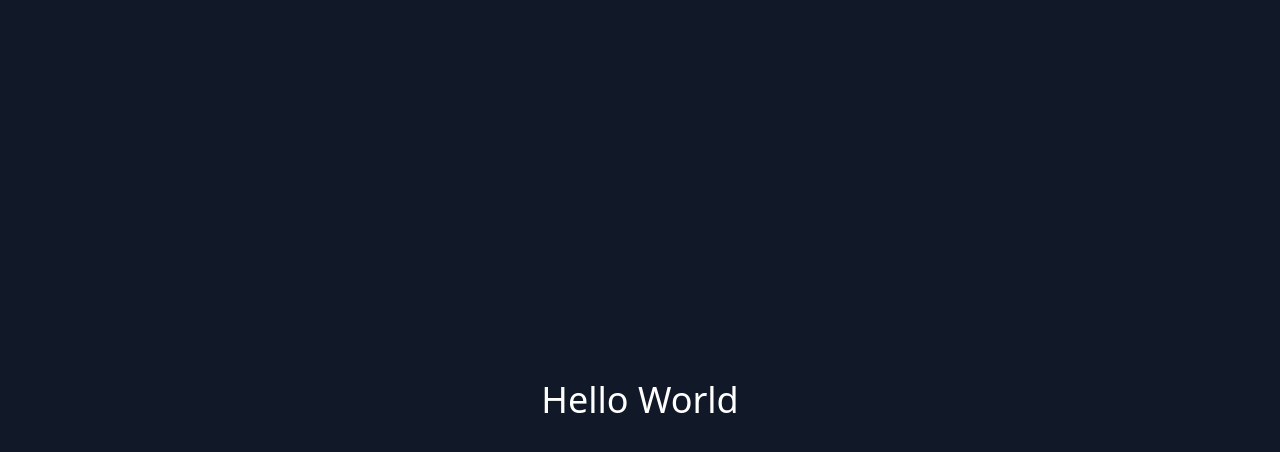
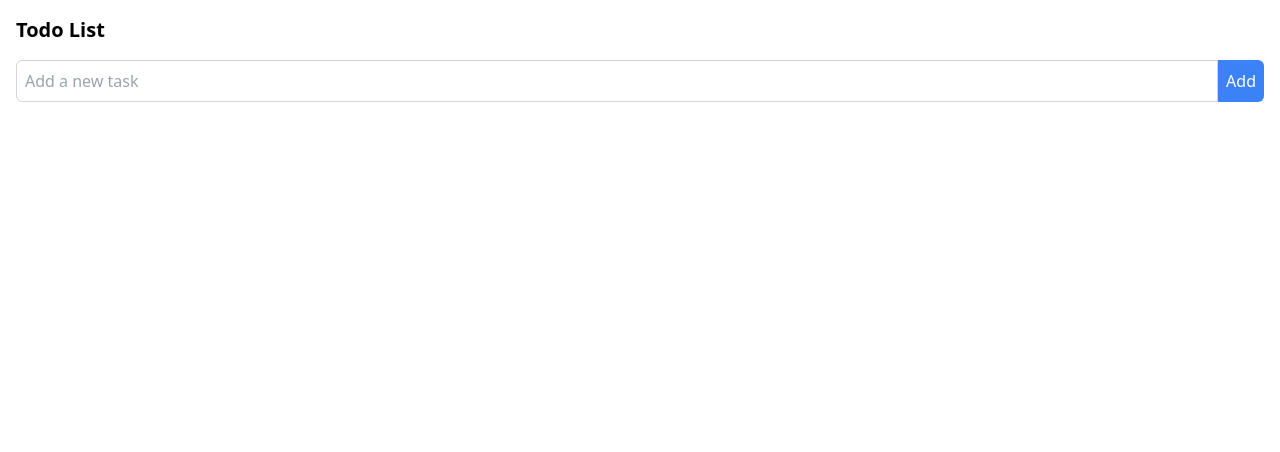
Before and after one commit to ojuan19/sample-backend, a React (Vite) app: page / in a window 1280 px wide. Shown: the top 452 px of the page. Built offline with nearby package versions, Linux system fonts and the light colour scheme.

Commit message:
Reset repo and add my new files

```diff
--- a/src/App.tsx
+++ b/src/App.tsx
@@ -1,16 +1,26 @@
-import React, { useEffect } from 'react';
+import React, { useState } from 'react';
+import TodoInput from './components/TodoInput';
+import TodoList from './components/TodoList';
+import useDarkMode from './hooks/useDarkMode';
 
 const App: React.FC = () => {
-  useEffect(() => {
-    document.documentElement.classList.add('dark');
-    return () => {
-      document.documentElement.classList.remove('dark');
-    };
-  }, []);
+  useDarkMode();
+  const [todos, setTodos] = useState<string[]>([]);
+
+  const addTodo = (todo: string) => {
+    setTodos([...todos, todo]);
+  };
+
+  const deleteTodo = (index: number) => {
+    const newTodos = todos.filter((_, i) => i !== index);
+    setTodos(newTodos);
+  };
 
   return (
-    <div className="min-h-screen flex items-center justify-center bg-gray-900 text-white">
-      <h1 className="text-4xl">Hello World</h1>
+    <div className="container mx-auto p-4">
+      <h1 className="text-xl font-bold mb-4">Todo List</h1>
+      <TodoInput addTodo={addTodo} />
+      <TodoList todos={todos} deleteTodo={deleteTodo} />
     </div>
   );
 };
--- /dev/null
+++ b/src/components/TodoInput.tsx
@@ -0,0 +1,37 @@
+import React, { useState } from 'react';
+
+interface TodoInputProps {
+  addTodo: (todo: string) => void;
+}
+
+const TodoInput: React.FC<TodoInputProps> = ({ addTodo }) => {
+  const [input, setInput] = useState('');
+
+  const handleSubmit = (e: React.FormEvent) => {
+    e.preventDefault();
+    if (input.trim()) {
+      addTodo(input);
+      setInput('');
+    }
+  };
+
+  return (
+    <form onSubmit={handleSubmit} className="flex mb-4">
+      <input
+        type="text"
+        className="flex-1 p-2 border border-gray-300 rounded-l-md focus:outline-none focus:ring focus:border-blue-300"
+        placeholder="Add a new task"
+        value={input}
+        onChange={(e) => setInput(e.target.value)}
+      />
+      <button
+        type="submit"
+        className="p-2 bg-blue-500 text-white rounded-r-md hover:bg-blue-600 focus:outline-none focus:ring"
+      >
+        Add
+      </button>
+    </form>
+  );
+};
+
+export default TodoInput;
--- /dev/null
+++ b/src/components/TodoList.tsx
@@ -0,0 +1,26 @@
+import React from 'react';
+
+interface TodoListProps {
+  todos: string[];
+  deleteTodo: (index: number) => void;
+}
+
+const TodoList: React.FC<TodoListProps> = ({ todos, deleteTodo }) => {
+  return (
+    <ul className="list-disc mt-4">
+      {todos.map((todo, index) => (
+        <li key={index} className="flex justify-between items-center py-1">
+          <span>{todo}</span>
+          <button
+            onClick={() => deleteTodo(index)}
+            className="text-red-500 hover:text-red-700 focus:outline-none"
+          >
+            Delete
+          </button>
+        </li>
+      ))}
+    </ul>
+  );
+};
+
+export default TodoList;
--- /dev/null
+++ b/src/hooks/useDarkMode.ts
@@ -0,0 +1,12 @@
+import { useEffect } from 'react';
+
+const useDarkMode = () => {
+  useEffect(() => {
+    document.body.classList.add('dark');
+    return () => {
+      document.body.classList.remove('dark');
+    };
+  }, []);
+};
+
+export default useDarkMode;
```
